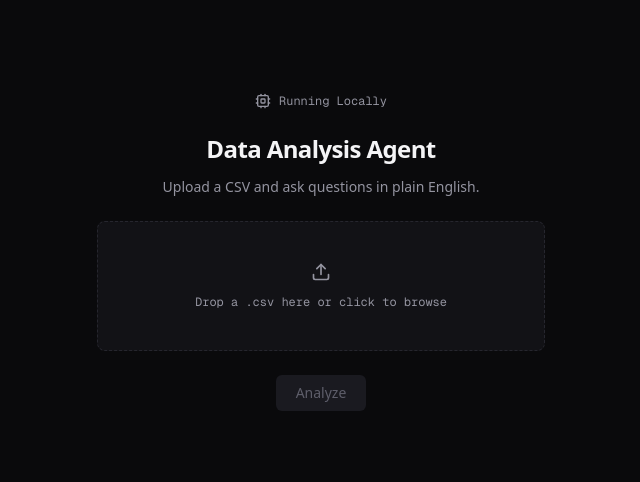
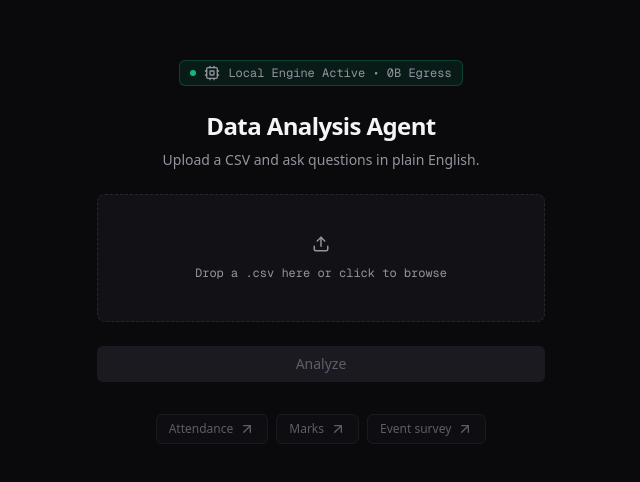
Before and after one commit to armansinghh/data-analysis-agent, a Next.js app in the folder frontend/: page / in a window 1280 px wide. Shown: the part 148-630 px from the top of the page, without its empty margins (319-959 px from the left). Built offline with nearby package versions, Linux system fonts and the light colour scheme.

Commit message:
feat(frontend): enhance file upload interface

```diff
--- a/frontend/src/app/page.tsx
+++ b/frontend/src/app/page.tsx
@@ -2,7 +2,15 @@
 
 import { useState } from "react";
 import { useRouter } from "next/navigation";
-import { LuUpload, LuFileSpreadsheet, LuCpu } from "react-icons/lu";
+import {
+  LuUpload,
+  LuFileSpreadsheet,
+  LuCpu,
+  LuArrowUpRight,
+  LuTriangleAlert,
+} from "react-icons/lu";
+
+const SAMPLES = ["Attendance", "Marks", "Event survey"];
 
 export default function Home() {
   const [file, setFile] = useState<File | null>(null);
@@ -39,18 +47,22 @@ export default function Home() {
   }
 
   return (
-    <main className="flex min-h-screen flex-col items-center justify-center gap-6 bg-[#0A0A0C] px-4 text-[#F4F4F6]">
-      <div className="flex items-center gap-2 font-mono text-xs text-[#9494A0]">
+    <main className="flex min-h-screen flex-col items-center justify-center bg-canvas px-4 text-primary">
+      <div className="flex w-full max-w-md flex-col items-center gap-6">
+        <div className="flex items-center gap-2 rounded-md border border-verified/25 bg-verified/10 px-2.5 py-1 font-mono text-xs text-secondary">
+          <span className="h-1.5 w-1.5 rounded-full bg-verified" />
           <LuCpu className="h-4 w-4" />
-        <span>Running Locally</span>
+          Local Engine Active • 0B Egress
         </div>
 
+        <div className="space-y-2 text-center">
           <h1 className="text-2xl font-semibold tracking-tight">
             Data Analysis Agent
           </h1>
-      <p className="-mt-3 text-sm text-[#9494A0]">
+          <p className="text-sm text-secondary">
             Upload a CSV and ask questions in plain English.
           </p>
+        </div>
 
         <label
           onDragOver={(e) => {
@@ -63,16 +75,16 @@ export default function Home() {
             setDragging(false);
             setFile(e.dataTransfer.files[0] ?? null);
           }}
-        className={`flex w-full max-w-md cursor-pointer flex-col items-center gap-3 rounded-lg border border-dashed bg-[#121216] px-6 py-10 text-center transition-colors hover:bg-[#1A1A20] ${
-          dragging ? "border-[#6366F1]" : "border-[#26262E]"
+          className={`flex w-full cursor-pointer flex-col items-center gap-3 rounded-lg border border-dashed bg-surface px-6 py-10 text-center transition-colors hover:bg-elevated ${
+            dragging ? "border-accent" : "border-subtle"
           }`}
         >
           {file ? (
-          <LuFileSpreadsheet className="h-5 w-5 text-[#6366F1]" />
+            <LuFileSpreadsheet className="h-[18px] w-[18px] text-accent" />
           ) : (
-          <LuUpload className="h-5 w-5 text-[#9494A0]" />
+            <LuUpload className="h-[18px] w-[18px] text-secondary" />
           )}
-        <span className="font-mono text-xs text-[#9494A0]">
+          <span className="font-mono text-xs text-secondary">
             {file ? file.name : "Drop a .csv here or click to browse"}
           </span>
           <input
@@ -86,11 +98,32 @@ export default function Home() {
         <button
           onClick={handleUpload}
           disabled={!file || uploading}
-        className="rounded-md bg-[#6366F1] px-5 py-2 text-sm font-medium text-white disabled:bg-[#1A1A20] disabled:text-[#5E5E6A]"
+          className="w-full rounded-md bg-accent px-5 py-2 text-sm font-medium text-white transition-opacity hover:opacity-90 disabled:bg-elevated disabled:text-muted disabled:hover:opacity-100"
         >
           {uploading ? "Uploading..." : "Analyze"}
         </button>
-      {error && <p className="text-sm text-[#EF4444]">{error}</p>}
+
+        {error && (
+          <p className="flex items-center gap-2 text-sm text-flagged">
+            <LuTriangleAlert className="h-4 w-4" />
+            {error}
+          </p>
+        )}
+
+        {/* quick-start pills: placeholders until we have sample CSVs */}
+        <div className="flex flex-wrap justify-center gap-2 pt-2">
+          {SAMPLES.map((name) => (
+            <button
+              key={name}
+              disabled
+              className="flex items-center gap-1.5 rounded-md border border-subtle bg-surface px-3 py-1.5 text-xs text-secondary transition-colors hover:bg-elevated disabled:cursor-not-allowed disabled:opacity-60"
+            >
+              {name}
+              <LuArrowUpRight className="h-4 w-4" />
+            </button>
+          ))}
+        </div>
+      </div>
     </main>
   );
 }
```
Lines whose indentation alone changed are shown as unchanged.
